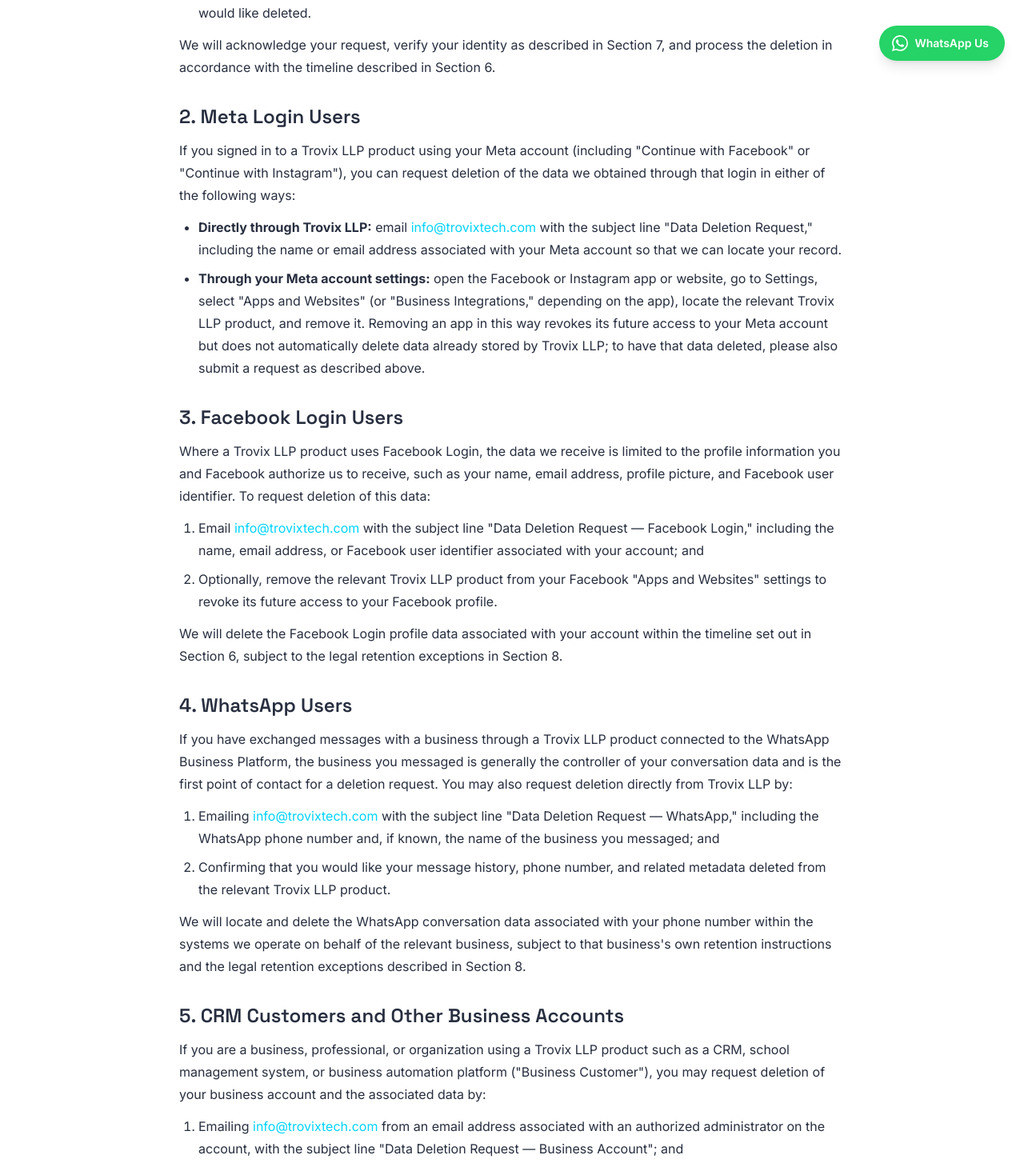
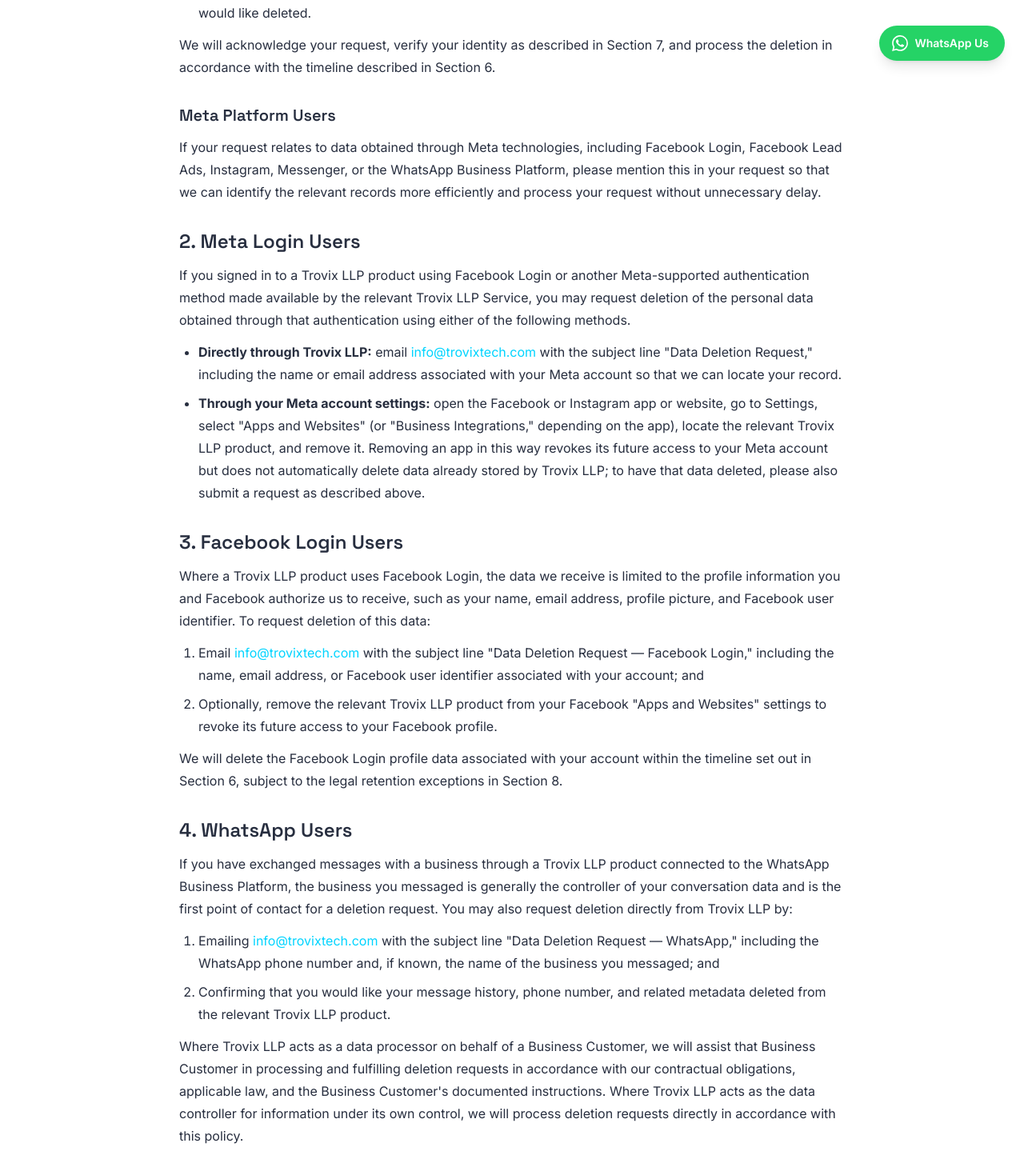
Before and after one commit to fhusain07/Trovix, a React (Vite) app: page /account-deletion in a window 1280 px wide. Shown: the part 700-2164 px from the top of the page at 80% size. Built offline with nearby package versions, Linux system fonts and the light colour scheme.

Commit message:
updated data deletion pages

```diff
--- a/src/pages/AccountDeletion.tsx
+++ b/src/pages/AccountDeletion.tsx
@@ -58,11 +58,22 @@
           </section>
 
           <section>
+            <h3 className="text-xl font-semibold mb-3">Meta Platform Users</h3>
+            <p>
+              If your request relates to data obtained through Meta technologies, including Facebook
+              Login, Facebook Lead Ads, Instagram, Messenger, or the WhatsApp Business Platform, please
+              mention this in your request so that we can identify the relevant records more efficiently
+              and process your request without unnecessary delay.
+            </p>
+          </section>
+
+          <section>
             <h2 className="text-2xl font-semibold mb-3">2. Meta Login Users</h2>
             <p>
-              If you signed in to a Trovix LLP product using your Meta account (including "Continue with
-              Facebook" or "Continue with Instagram"), you can request deletion of the data we obtained
-              through that login in either of the following ways:
+              If you signed in to a Trovix LLP product using Facebook Login or another Meta-supported
+              authentication method made available by the relevant Trovix LLP Service, you may request
+              deletion of the personal data obtained through that authentication using either of the
+              following methods.
             </p>
             <ul className="list-disc pl-6 mt-3 space-y-2">
               <li>
@@ -134,9 +145,11 @@
               </li>
             </ol>
             <p className="mt-3">
-              We will locate and delete the WhatsApp conversation data associated with your phone number
-              within the systems we operate on behalf of the relevant business, subject to that business's
-              own retention instructions and the legal retention exceptions described in Section 8.
+              Where Trovix LLP acts as a data processor on behalf of a Business Customer, we will assist
+              that Business Customer in processing and fulfilling deletion requests in accordance with
+              our contractual obligations, applicable law, and the Business Customer's documented
+              instructions. Where Trovix LLP acts as the data controller for information under its own
+              control, we will process deletion requests directly in accordance with this policy.
             </p>
           </section>
 
@@ -203,7 +216,7 @@
               retention is necessary to:
             </p>
             <ul className="list-disc pl-6 mt-3 space-y-2">
-              <li>Comply with a legal, tax, or accounting obligation applicable to us under Indian law, including recordkeeping requirements under applicable tax and corporate law;</li>
+              <li>Comply with applicable legal, tax, accounting, regulatory, or corporate obligations, including obligations arising under the Digital Personal Data Protection Act, 2023 (India), the Information Technology Act, 2000, applicable tax laws, corporate laws, or other applicable legal requirements;</li>
               <li>Establish, exercise, or defend legal claims;</li>
               <li>Prevent fraud, abuse, or violations of our Terms of Service; or</li>
               <li>Fulfill an obligation specifically required by applicable law or by a competent regulatory or judicial authority.</li>
@@ -222,9 +235,10 @@
               exist temporarily in encrypted backup and disaster-recovery systems, which are maintained
               solely for business continuity purposes, are access-restricted, and are not used to restore
               or reintroduce deleted data into production systems except in the course of disaster
-              recovery. Backup copies are overwritten or purged in the ordinary course of our backup
-              rotation cycle, no later than one hundred eighty (180) days after deletion from production
-              systems.
+              recovery. Backup copies are typically overwritten or securely purged during our normal
+              backup rotation cycle, generally within one hundred eighty (180) days after deletion from
+              production systems, subject to our documented backup retention schedule and any applicable
+              legal obligations.
             </p>
           </section>
 
@@ -252,9 +266,13 @@
               </a>{' '}
               with the subject line "Data Deletion Appeal" within thirty (30) days, explaining the basis
               for your appeal. We will review the appeal and provide a final written determination within
-              a reasonable period. If you remain dissatisfied, you may contact our Grievance Officer as
-              described in our Privacy Policy, or lodge a complaint with the competent data protection
-              authority in your jurisdiction.
+              a reasonable period. If you remain dissatisfied, you may contact us at{' '}
+              <a href="mailto:info@trovixtech.com" className="text-electric-blue hover:underline">
+                info@trovixtech.com
+              </a>{' '}
+              or by using the contact details provided in our Privacy Policy. Where applicable law
+              requires the appointment of a Grievance Officer or similar contact, the details published in
+              our Privacy Policy shall apply.
             </p>
           </section>
 
@@ -265,7 +283,7 @@
             </p>
             <p className="mt-3">
               Trovix LLP<br />
-              India<br />
+              Nagpur, Maharashtra, India<br />
               Email:{' '}
               <a href="mailto:info@trovixtech.com" className="text-electric-blue hover:underline">
                 info@trovixtech.com
@@ -286,10 +304,11 @@
 
         <footer className="mt-12 pt-6 border-t border-white/10 text-sm text-muted-foreground">
           <p>
-            These Data Deletion Instructions apply to www.trovixtech.com and to all present and future
-            software products, applications, platforms, and services developed and operated by Trovix
-            LLP, including all integrations with Meta Login, Facebook Login, Facebook Lead Ads, Instagram,
-            Messenger, and the WhatsApp Business Platform.
+            These Data Deletion Instructions apply to the Trovix LLP website and to any current or future
+            software products, software applications, APIs, cloud services, SaaS platforms, integrations,
+            websites, or business solutions developed, operated, maintained, or provided by Trovix LLP,
+            including integrations with Facebook Login, Facebook Lead Ads, Instagram, Messenger, the
+            WhatsApp Business Platform, and other supported third-party services.
           </p>
         </footer>
       </section>
```
